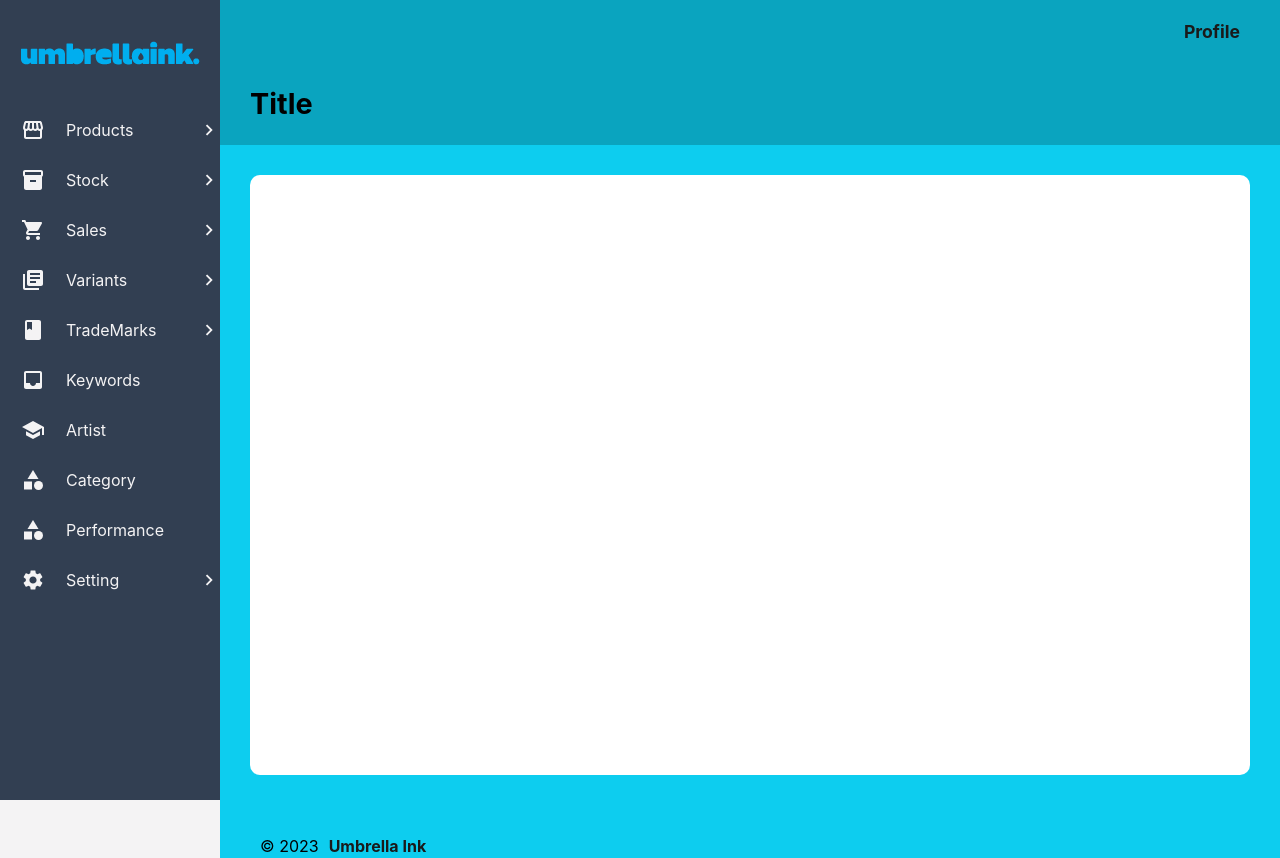
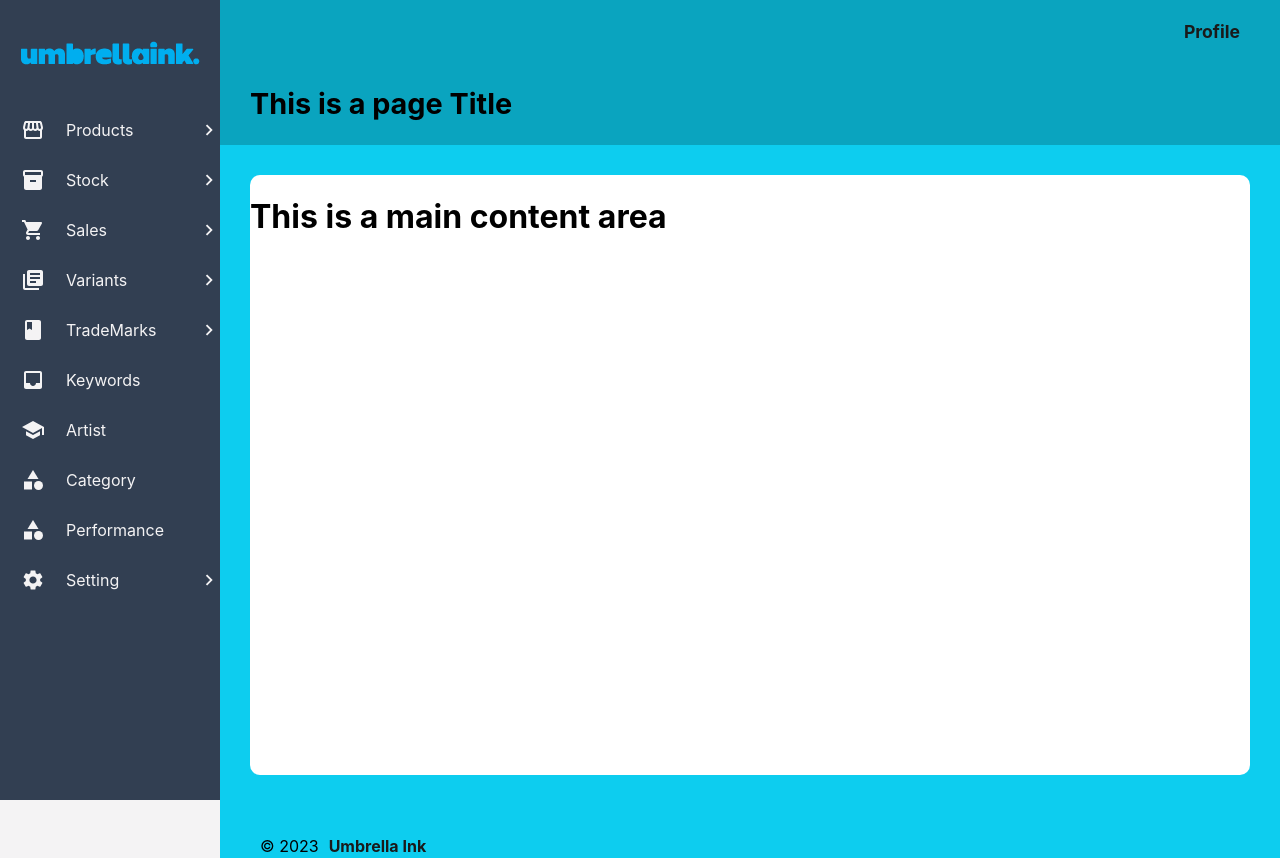
Before and after one commit to NightW0lfff/Zedflow-Project, a React (Create React App) app: page / in a window 1280 px wide. Built offline with nearby package versions, Linux system fonts and the light colour scheme.

Commit message:
Update Main.js

```diff
--- a/src/Components/Main.js
+++ b/src/Components/Main.js
@@ -10,11 +10,13 @@ function Main() {
         </div>
       </nav>
       <div className="nav-top-header">
-        <h2>Title</h2>
+        <h2>This is a page Title</h2>
       </div>
 
       <div className="main-container">
-        <div className="main-box"></div>
+        <div className="main-box">
+          <h1> This is a main content area</h1>
+        </div>
       </div>
       <footer>
         <div className="footer-container">
```
